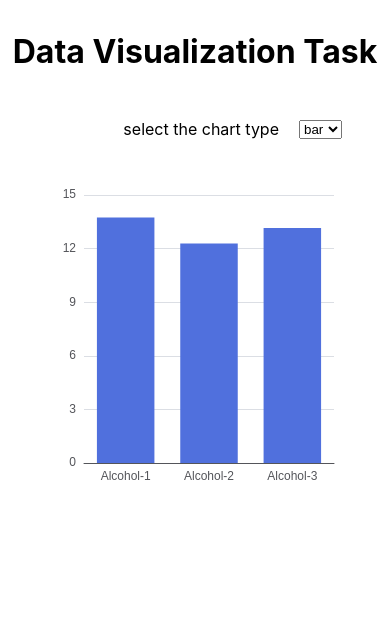
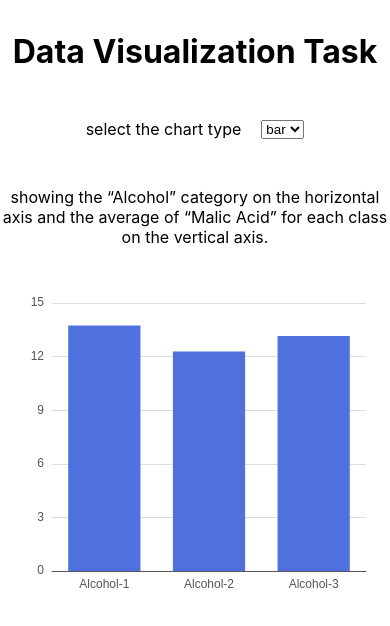
Before and after one commit to ShaileshBisht/Manufac, a React (Create React App) app: page / in a window 390 px wide. Shown: the top 626 px of the page. Built offline with nearby package versions, Linux system fonts and the light colour scheme.

Commit message:
setting line and bar graph styles

```diff
--- a/src/App.css
+++ b/src/App.css
@@ -30,6 +30,17 @@
   margin: 3rem;
 }
 
+@media only screen and (max-width: 600px) {
+  .app__chart-type {
+    margin: 3rem 1rem;
+    justify-content: center;
+  }
+
+  .app__graph {
+    margin: 3rem 1rem;
+  }
+}
+
 @keyframes App-logo-spin {
   from {
     transform: rotate(0deg);
--- a/src/App.js
+++ b/src/App.js
@@ -98,6 +98,11 @@ function App() {
         </select>
       </div>
 
+      <p className="app__title">
+        showing the “Alcohol” category on the horizontal axis and the average of
+        “Malic Acid” for each class on the vertical axis.
+      </p>
+
       <div className="app__graph">
         <ReactECharts option={options} />
       </div>
```
